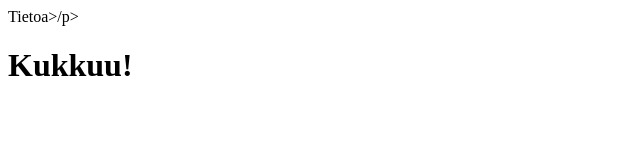
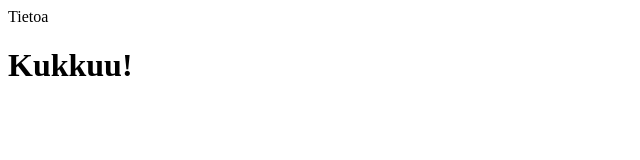
Before and after one commit to JoannaKuruStudent/verkkomiitin-tiimitesti, a plain HTML site: page index.html in a window 1280 px wide. Shown: the full height of the page, 0-640 px from the left. Drawn offline with Linux system fonts and the light colour scheme.

Commit message:
Virhe korjattu!!!!!!!!!!!!!!!!!!!!!!!!

```diff
--- a/index.html
+++ b/index.html
@@ -1,3 +1,3 @@
-<p>Tietoa>/p>
+<p>Tietoa</p>
 
 <h1>Kukkuu!</h1>
```
